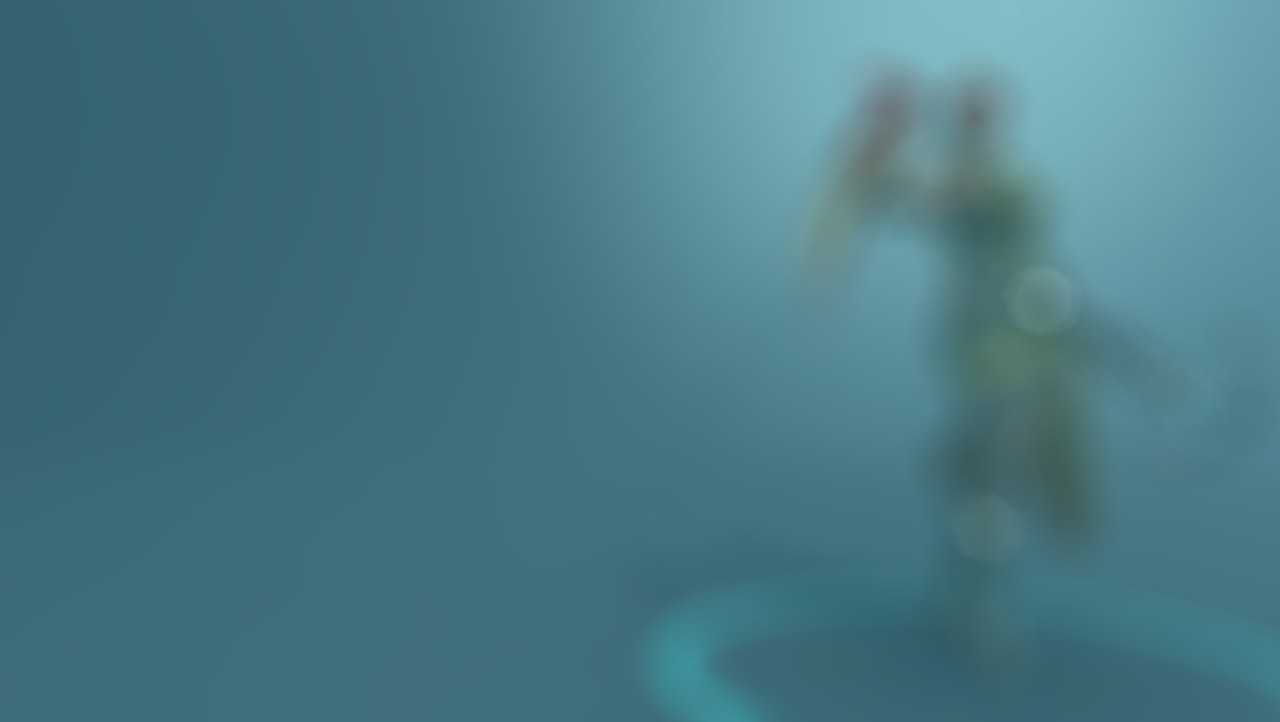
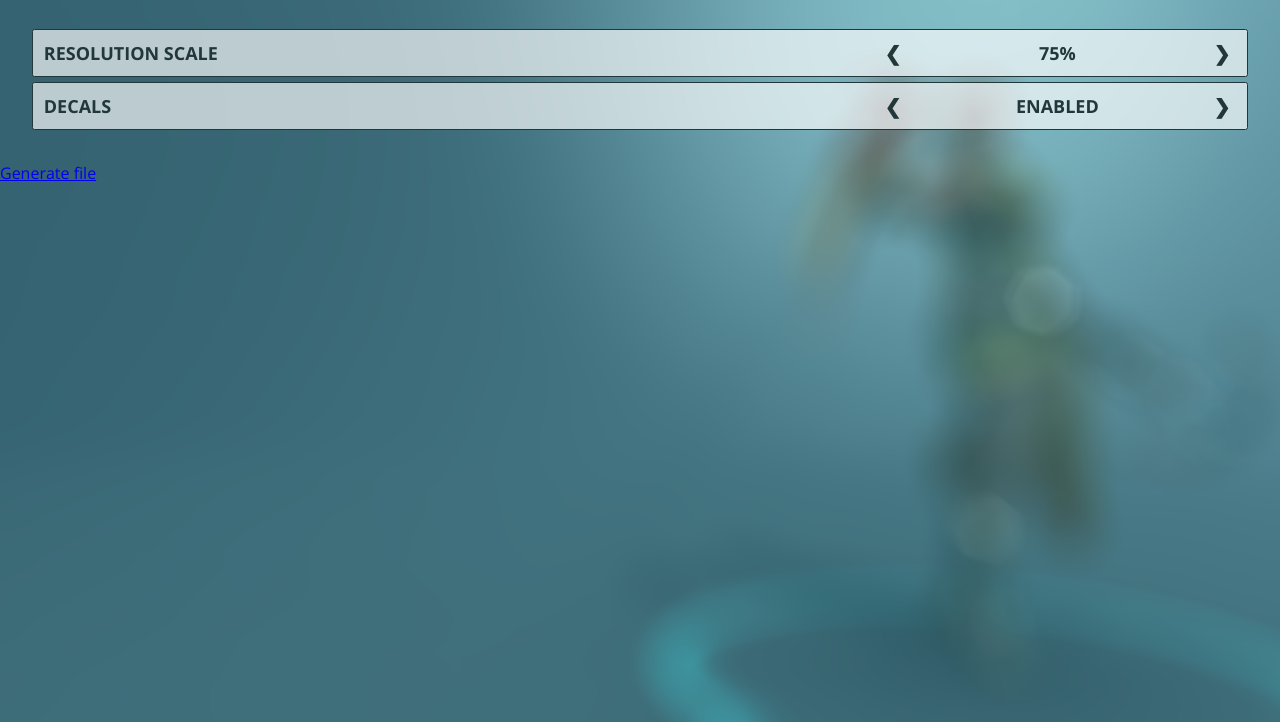
Before and after one commit to TiagoMarinho/Custom-Config-for-Paladins, a plain HTML site: page index.html in a window 1280 px wide. Shown: the part 78-800 px from the top of the page. Drawn offline with nearby package versions, Linux system fonts and the light colour scheme.

Commit message:
Add files via upload

```diff
--- a/index.html
+++ b/index.html
@@ -6,7 +6,7 @@
 	<link rel="icon" href="img/favicon.png" type="image/x-icon" />
 	<link href="https://fonts.googleapis.com/css?family=Open+Sans:400,700&display=swap" rel="stylesheet">
 	<link rel="stylesheet" type="text/css" href="css/styles.css">
-	<script src="js/chaossystemsettings.js"></script>
+	<script src="js/chaossystemsettingstring.js"></script>
 	<script src="js/operation.js"></script>
 	<script src="js/option.js"></script>
 	<script src="js/booloption.js"></script>
@@ -22,12 +22,16 @@
 	<h1 id="maintitle">Custom Config for Paladins</h1>
 	<div id="options">
 	</div>
+	<div id="submit">
+		<a id="submitter" href="">Generate file</a>
+	</div>
 	<script>
 		let customSettings = optionsDictionaryToOptionsArray(optionsDictionary)
 		let options = document.getElementById("options")
-		let interfaceManager = new UIManager(options, customSettings)
+		let submit = document.getElementById("submitter")
+		let chaosSystemSettings = new ChaosSystemSettings()
+		let interfaceManager = new UIManager(chaosSystemSettings, options, customSettings, submit)
 		interfaceManager.updateUI()
-		console.log(generateConfig(chaosSystemSettings, customSettings))
 	</script>
 </body>
 </html>
```
